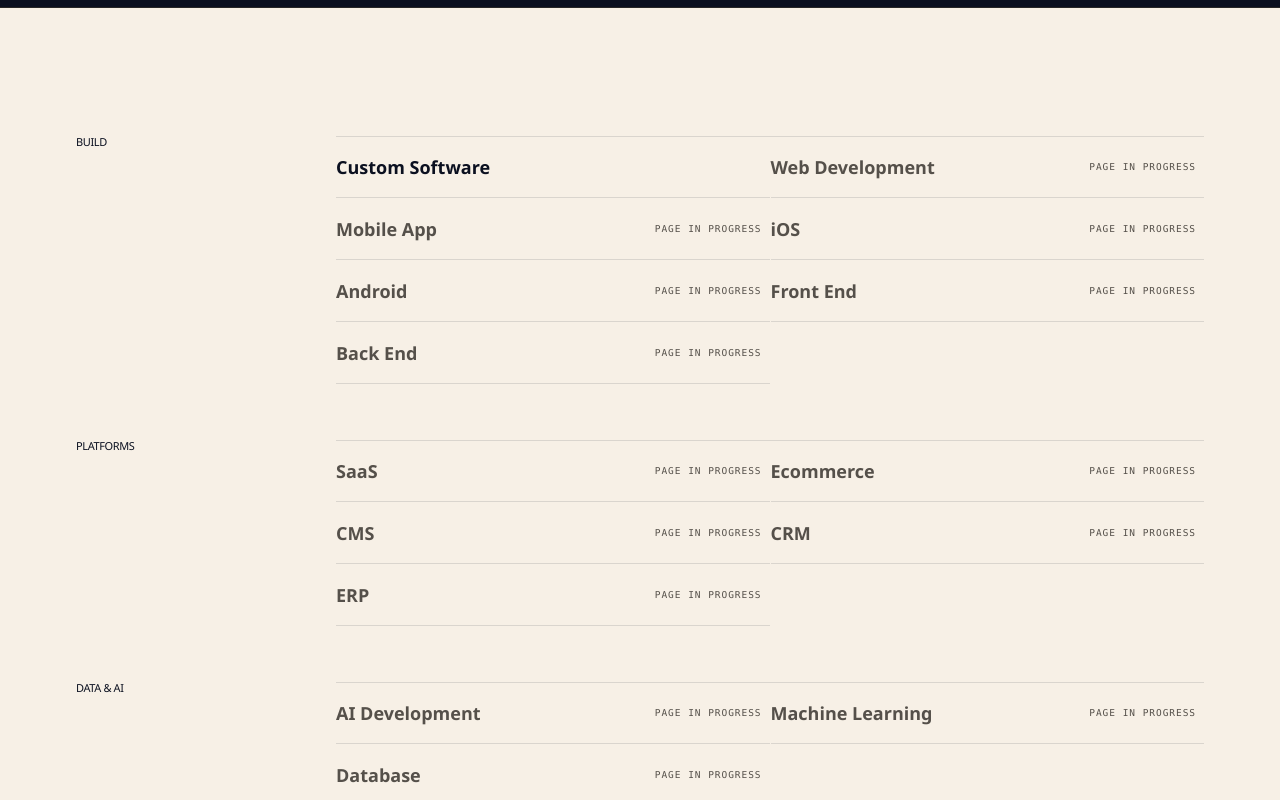
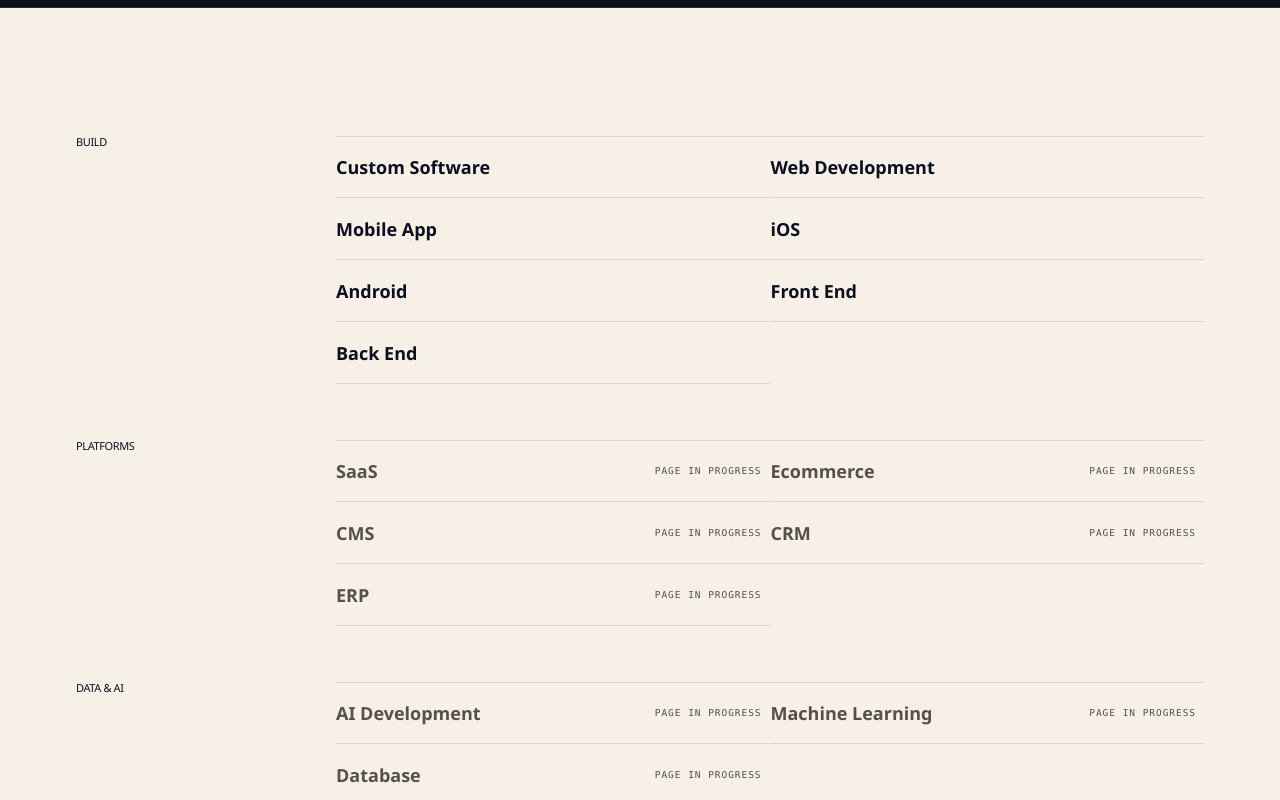
Before and after one commit to NayemulSCode/devsaheb, a React (Vite) app: page /services in a window 1280 px wide. Shown: the part 600-1400 px from the top of the page. Built offline with nearby package versions, Linux system fonts and the light colour scheme.

Commit message:
Add web development JSON configuration and update taxonomy with published status

```diff
--- /dev/null
+++ b/content/taxonomy/services/web-development.json
@@ -0,0 +1,43 @@
+{
+  "slug": "web-development",
+  "primaryQuery": "TODO — the one query this page owns, from docs/keyword-map.md",
+  "title": "TODO — web development (max 70 chars, shown in search results)",
+  "description": "TODO — max 180 characters. Written for someone deciding whether to click.",
+  "h1": "TODO — the headline, written for a human rather than the search result",
+  "intro": "TODO — open with the thing a buyer actually needs to hear first.",
+  "sections": [
+    {
+      "heading": "TODO — first section",
+      "body": "TODO.\n\nBlank line between paragraphs."
+    },
+    {
+      "heading": "TODO — second section",
+      "body": "TODO."
+    }
+  ],
+  "deliverables": [
+    "TODO — what the client actually receives"
+  ],
+  "faq": [
+    {
+      "q": "TODO — a real question you get asked?",
+      "a": "TODO."
+    },
+    {
+      "q": "TODO — another?",
+      "a": "TODO."
+    },
+    {
+      "q": "TODO — a third? Three is the minimum.",
+      "a": "TODO."
+    }
+  ],
+  "notFor": {
+    "heading": "When we would recommend something else",
+    "body": "TODO — the honest counter-case. Hard to template, and the section buyers remember."
+  },
+  "related": {
+    "services": [],
+    "technologies": []
+  }
+}
--- a/src/content/taxonomy.ts
+++ b/src/content/taxonomy.ts
@@ -45,12 +45,13 @@ export const SERVICE_GROUPS: TaxonomyGroup[] = [
     name: 'Build',
     items: [
       { name: 'Custom Software', slug: 'custom-software', tier1: true, published: true },
-      { name: 'Web Development', slug: 'web-development', tier1: true },
-      { name: 'Mobile App', slug: 'mobile-app', tier1: true },
-      { name: 'iOS', slug: 'ios' },
-      { name: 'Android', slug: 'android' },
-      { name: 'Front End', slug: 'front-end' },
-      { name: 'Back End', slug: 'back-end' },
+      { name: 'Web Development', slug: 'web-development', tier1: true, published: true },
+      { name: 'Mobile App', slug: 'mobile-app', tier1: true, published: true },
+      { name: 'iOS', slug: 'ios', published: true },
+      { name: 'Android', slug: 'android', published: true },
+      { name: 'Front End', slug: 'front-end', published: true },
+      { name: 'Back End', slug: 'back-end', published: true },
+      { name: 'Test Automation', slug: 'test-automation', hidden: true },
     ],
   },
   {
```
